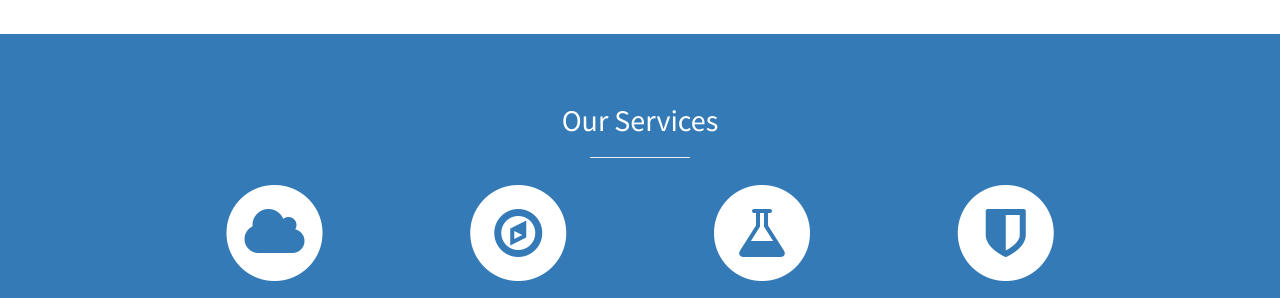
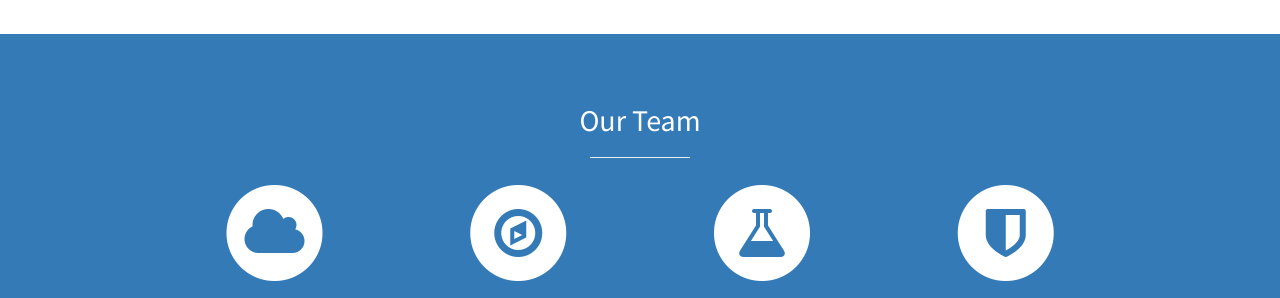
Before and after one commit to ProjectLambda9/ProjectLambda, a Jekyll site: the page built from index.html, in a window 1280 px wide and 900 px high, scrolled down 959 px. Shown: the part 159-457 px from the top of the window. Built offline with Jekyll 4.4.1, drawn with Linux system fonts in a browser that asks for light colours.

Commit message:
Update services.html

```diff
--- a/_includes/services.html
+++ b/_includes/services.html
@@ -3,7 +3,7 @@
   <div class="container">
     <div class="row text-center">
       <div class="col-lg-10 col-lg-offset-1">
-        <h2>Our Services</h2>
+        <h2>Our Team</h2>
         <hr class="small">
         <div class="row">
           <div class="col-md-3 col-sm-6">
```
